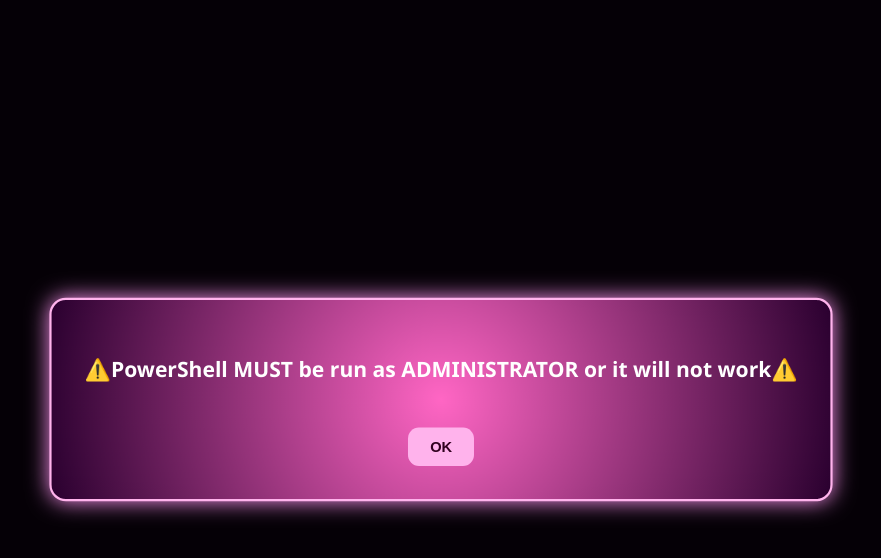
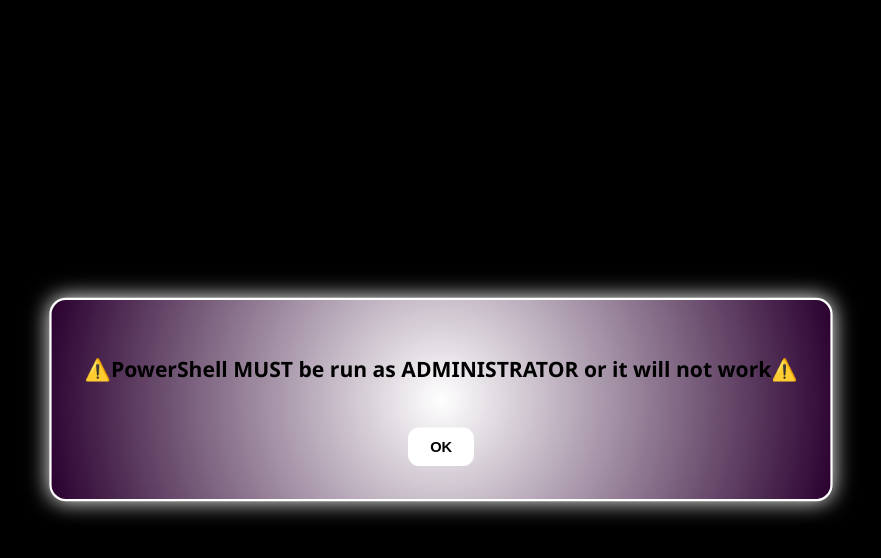
Before and after one commit to TradinBotVIP/tradinbotvip.github.io, a plain HTML site: page index.html in a window 1280 px wide. Both pictures are taken after a click on the button "Get Started". Shown: the whole page, without its empty margins (199-1080 px from the left). Drawn offline with Linux system fonts and the light colour scheme.

Commit message:
index.html

```diff
--- a/index.html
+++ b/index.html
@@ -9,10 +9,10 @@
       position: fixed;
       width: 16px;
       height: 16px;
-  background: #000000;
+      background: #ffffff;
       border-radius: 50%;
       pointer-events: none;
-  box-shadow: 0 0 12px #ff80ff, 0 0 24px #ff80ff;
+      box-shadow: 0 0 12px #ffffff, 0 0 24px #ffffff;
       animation: fadeOut 0.6s forwards;
       z-index: 9999;
     }
@@ -27,8 +27,8 @@
     body {
       margin: 0;
       font-family: 'Segoe UI', sans-serif;
-      background: linear-gradient(135deg, #0a0a0a, #1a1a1a);
-      color: #ffd6f9;
+      background-color: #000000; /* Fondo completamente negro */
+      color: #ffffff; /* Texto blanco */
       overflow-x: hidden;
       position: relative;
       cursor: none;
@@ -47,7 +47,7 @@
     .main-title {
       font-size: 3.5rem;
       font-weight: bold;
-      text-shadow: 0 0 15px #ff94f4;
+      text-shadow: 0 0 15px #ffffff; /* Título con sombra blanca */
       animation: bounce 3.5s infinite;
     }
 
@@ -64,7 +64,7 @@
     .label {
       margin-top: 15px;
       font-size: 1rem;
-      text-shadow: 0 0 8px #ffb3ec;
+      text-shadow: 0 0 8px #ffffff; /* Etiquetas con sombra blanca */
     }
 
     .custom-modal {
@@ -81,17 +81,13 @@
     }
 
     .modal-content {
-  background: radial-gradient(circle, #ff66c4 0%, #2a002f 100%);
-  color: #ffffff;
+      background: radial-gradient(circle, #ffffff 0%, #2a002f 100%);
+      color: #000000; /* Texto negro en el modal */
       margin: 15% auto;
       padding: 30px 50px;
       border-radius: 24px;
-  border: 2px solid #ffb3ec;
-  box-shadow:
-    0 0 40px #ff66c4,
-    0 0 80px #ff66c4,
-    0 0 120px #ff66c4,
-    0 0 160px #ffb3ec;
+      border: 2px solid #ffffff;
+      box-shadow: 0 0 40px #ffffff, 0 0 80px #ffffff, 0 0 120px #ffffff, 0 0 160px #ffffff;
       width: fit-content;
       max-width: 90%;
       text-align: center;
@@ -101,10 +97,9 @@
       transform: scale(1.1);
     }
 
-
     .modal-content button {
-  background-color: #ffb6e6;
-  color: #2a002f;
+      background-color: #ffffff;
+      color: #000000;
       border: none;
       padding: 10px 20px;
       margin-top: 20px;
@@ -115,7 +110,7 @@
     }
 
     .modal-content button:hover {
-  background-color: #fff;
+      background-color: #f0f0f0;
       color: #ff66c4;
       box-shadow: 0 0 10px #ff66c4;
     }
@@ -125,23 +120,22 @@
       to { transform: scale(1); opacity: 1; }
     }
 
-
     .fix-button, .copy-btn, .download-btn, .get-started-btn {
       margin: 10px;
       padding: 12px 25px;
       font-size: 1rem;
       border: none;
       border-radius: 12px;
-      background-color: #ffb3ec;
-      color: #30001e;
-      box-shadow: 0 0 10px #ff94f4;
+      background-color: #ffffff;
+      color: #000000;
+      box-shadow: 0 0 10px #ffffff;
       cursor: pointer;
       transition: transform 0.2s, box-shadow 0.2s;
     }
 
     .fix-button:hover, .copy-btn:hover, .download-btn:hover, .get-started-btn:hover {
       transform: scale(1.05);
-      box-shadow: 0 0 20px #ff94f4;
+      box-shadow: 0 0 20px #ffffff;
     }
 
     .fix-button.active {
@@ -154,8 +148,8 @@
       padding: 15px;
       margin-top: 10px;
       border-radius: 10px;
-      box-shadow: 0 0 10px #ff94f4;
-      color: #fff;
+      box-shadow: 0 0 10px #ffffff;
+      color: #ffffff;
       animation: fadeIn 0.4s ease-in-out;
     }
 
@@ -176,22 +170,21 @@
       justify-content: center;
       align-items: center;
       height: 100vh;
-      background: #1a001f;
-      color: #ffd6f9;
+      background: #000000; /* Fondo negro en la pantalla de carga */
+      color: #ffffff; /* Texto blanco en la pantalla de carga */
       animation: fadeIn 1.5s ease-in-out;
     }
 
     .loading-title {
       font-size: 2.5rem;
       margin-bottom: 20px;
-      text-shadow: 0 0 10px #ff94f4;
+      text-shadow: 0 0 10px #ffffff;
       animation: bounce 3s infinite;
     }
 
     * {
       cursor: none !important;
     }
-
 
     /* Modal */
     .modal {
@@ -210,7 +203,7 @@
       padding: 30px;
       border-radius: 15px;
       text-align: center;
-      box-shadow: 0 0 20px #ff94f4;
+      box-shadow: 0 0 20px #ffffff;
     }
 
     .modal-content p {
@@ -220,12 +213,12 @@
 
     .modal-content button {
       padding: 10px 20px;
-      background-color: #ffb3ec;
+      background-color: #ffffff;
       border: none;
       border-radius: 10px;
       font-weight: bold;
       cursor: pointer;
-      color: #30001e;
+      color: #000000;
     }
 
     /* Cursor Trail */
@@ -233,7 +226,7 @@
       position: absolute;
       height: 8px;
       width: 8px;
-      background: #ff94f4;
+      background: #ffffff;
       border-radius: 50%;
       pointer-events: none;
       opacity: 0.6;
@@ -272,11 +265,7 @@
     <div class="label">🔥 Most Popular Fix 🔥</div>
     <button onclick="toggleCopyBox('popular-command', this)" class="fix-button active">Fix Velocity injection issues</button>
     <div class="copy-box" id="popular-command">
-      <code>Coming soon...
-
-
-
-</code>
+      <code>Coming soon...</code>
       <button class="copy-btn" onclick="copyFrom('popular-command')">Copy to Clipboard</button>
     </div>
 
@@ -285,38 +274,25 @@
     <div class="dropdown" id="dropdown" style="flex-direction: column;">
       <button class="fix-button" onclick="toggleCopyBox('tool1', this)">Fix High CPU Usage</button>
       <div class="copy-box" id="tool1">
-        <code>Coming soon...
-
-
-</code>
+        <code>Coming soon...</code>
         <button class="copy-btn" onclick="copyFrom('tool1')">Copy to Clipboard</button>
       </div>
 
       <button class="fix-button" onclick="toggleCopyBox('tool2', this)">Fix Slow PC</button>
       <div class="copy-box" id="tool2">
-        <code>Coming soon...
-
-</code>
+        <code>Coming soon...</code>
         <button class="copy-btn" onclick="copyFrom('tool2')">Copy to Clipboard</button>
       </div>
 
       <button class="fix-button" onclick="toggleCopyBox('tool3', this)">Fix Low FPS (ANYGAME) </button>
       <div class="copy-box" id="tool3">
-        <code>Coming soon...
-
-
-
-</code>
+        <code>Coming soon...</code>
         <button class="copy-btn" onclick="copyFrom('tool3')">Copy to Clipboard</button>
       </div>
 
       <button class="fix-button" onclick="toggleCopyBox('tool4', this)">Fix HIGH PING (ANYGAME) </button>
       <div class="copy-box" id="tool4">
-        <code>Coming soon...
-
-
-
-</code>
+        <code>Coming soon...</code>
         <button class="copy-btn" onclick="copyFrom('tool4')">Copy to Clipboard</button>
       </div>
     </div>
```
Lines whose indentation alone changed are shown as unchanged.
